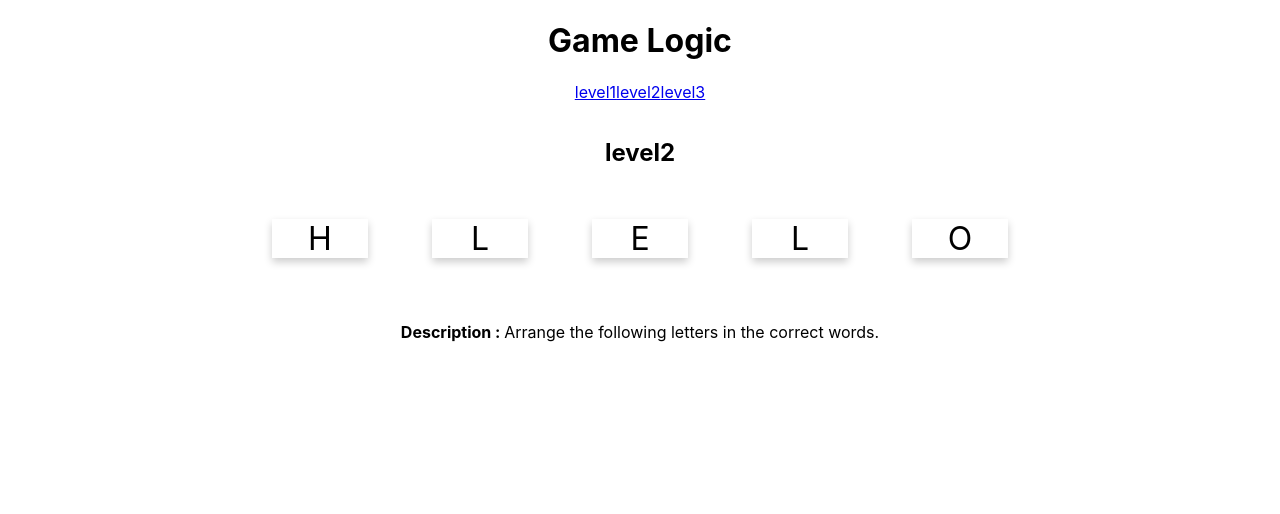
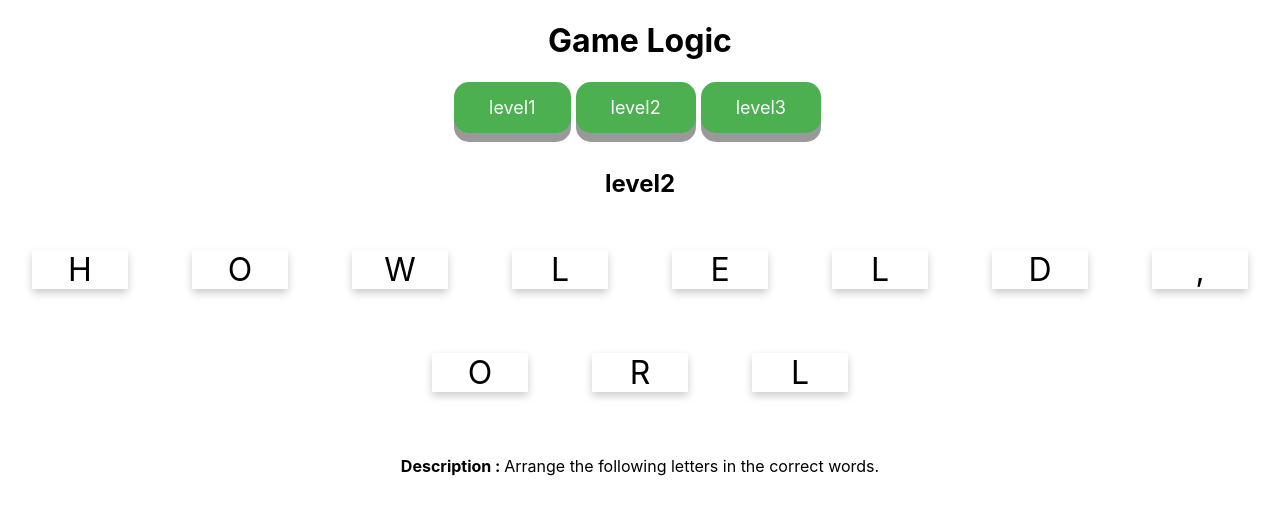
Before and after one commit to nuchnachaphonchoto/lab-react, a React (Create React App) app: page /level2 in a window 1280 px wide. Shown: the top 514 px of the page. Built offline with nearby package versions, Linux system fonts and the light colour scheme.

Commit message:
commit 3 : add game levels

```diff
--- a/src/App.css
+++ b/src/App.css
@@ -9,10 +9,34 @@
  }
 
  .activeCard {
-  color: red;
-  background: pink;
+  color: white;
+  background: red;
  }
 
  .center {
   text-align: center;
  }
+
+ .button {
+  display: inline-block;
+  padding: 15px 35px;
+  margin-right: 5px;
+  font-size: 18px;
+  cursor: pointer;
+  text-align: center;
+  text-decoration: none;
+  outline: none;
+  color: #fff;
+  background-color: #4CAF50;
+  border: none;
+  border-radius: 15px;
+  box-shadow: 0 9px #999;
+}
+
+.button:hover {background-color: #3e8e41}
+
+.button:active {
+  background-color: #3e8e41;
+  box-shadow: 0 5px #666;
+  transform: translateY(4px);
+}
--- a/src/App.js
+++ b/src/App.js
@@ -10,9 +10,9 @@ function App() {
 
 
 
-    <Link to="/level1">level1</Link>
-    <Link to="/level2">level2</Link>
-    <Link to="/level3">level3</Link>
+    <Link to="/level1" class="button">level1</Link>
+    <Link to="/level2" class="button">level2</Link>
+    <Link to="/level3" class="button">level3</Link>
 
     <Outlet />
 
--- a/src/level/Level2.js
+++ b/src/level/Level2.js
@@ -5,7 +5,7 @@ export default function Level2() {
     return (
       <main style={{ padding: "1rem 0" }}>
         <h2>level2</h2>
-        <WordCard value="hello"/>
+        <WordCard value="hello,world"/>
       </main>
     );
   }
--- a/src/level/Level3.js
+++ b/src/level/Level3.js
@@ -4,8 +4,8 @@ import WordCard from '../WordCard'
 export default function Level3() {
     return (
       <main style={{ padding: "1rem 0" }}>
-        <h2>level2</h2>
-        <WordCard value="hello"/>
+        <h2>level3</h2>
+        <WordCard value="LAB3SA03"/>
       </main>
     );
   }
```
